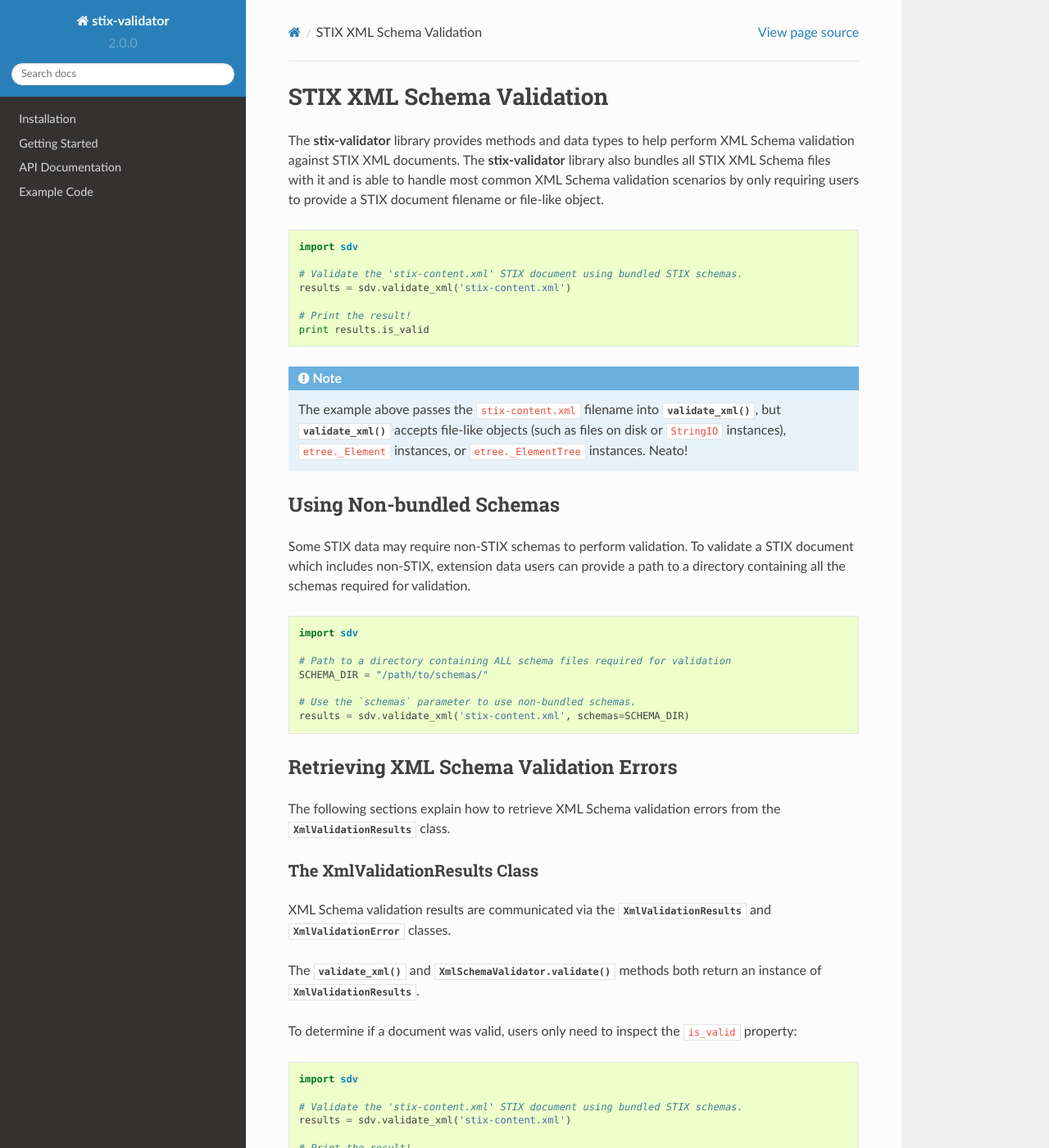
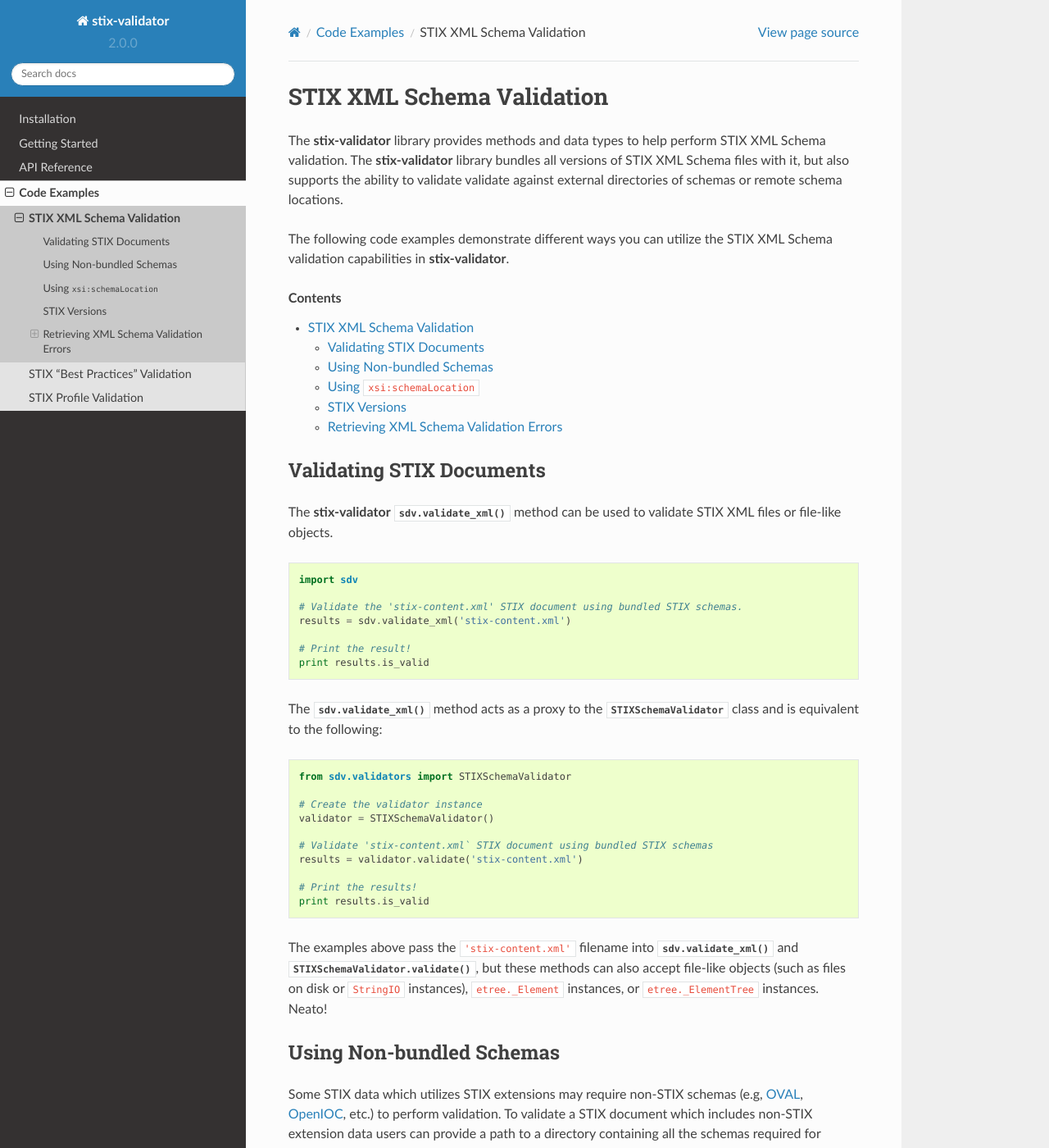
Before and after one commit to STIXProject/stix-validator, a Sphinx documentation site: the page built from docs/api/examples/schema.rst, in a window 1280 px wide and 1400 px high. Shown: the whole window at 82% size. Built offline with Sphinx 7.4.7 and the Read the Docs theme 2.0.0, drawn with Linux system fonts in a browser that asks for light colours; pages that are not in the unit, such as notebooks, are missing from menus; the version number is read from the project's files by our own code; some of the changed text lies outside the part shown.

Commit message:
Added more example documentation. Cleaned up docstrings in code.

```diff
--- a/docs/api/examples.rst
+++ /dev/null
@@ -1,95 +0,0 @@
-Example Code
-============
-
-The following sections demonstrate how to use the **stix-validator** library to
-update STIX content. For more details about the **stix-validator** API, see the
-:doc:`/api/index` page.
-
-Import stix-validator
----------------------
-
-To use **stix-validator** for validating STIX content, you must import the
-``sdv`` module There are lots of functions, classes, and submodules
-under ``sdv``, but the top-level module is all you need for most validation
-scenarios!
-
-.. code-block:: python
-
-    import sdv  # That's it!
-
-Validating STIX Content
------------------------
-
-Once you've taken care of the imports, you can call one of the validation
-methods provided by the **stix-validator** library.
-
-
-
-
-STIX Profile Validation
-~~~~~~~~~~~~~~~~~~~~~~~
-
-The **stix-validator** provides capabilities for validating STIX instance
-documents against `STIX Profiles`_.
-
-.. code-block:: python
-
-    import sdv
-
-    # Path to Excel STIX Profile document
-    STIX_PROFILE = "/path/to/stix/profile.xslx
-
-    # Validate the input document against the STIX Profile
-    results = sdv.validate_profile('stix-content.xml', STIX_PROFILE)
-
-
-.. note::
-
-    The :meth:`sdv.validate_profile` method **only** performs STIX Profile
-    validation and should be used together with :meth:`sdv.validate_xml` to
-    ensure conformance with both the STIX language and STIX Profile.
-
-Retrieving Profile Validation Errors
-^^^^^^^^^^^^^^^^^^^^^^^^^^^^^^^^^^^^
-
-The :meth:`sdv.validate_profile` method returns an instance of
-:class:`sdv.validators.STIXProfileValidationResults` which has a boolean
-``is_valid`` property and ``errors`` property containing a ``list`` of
-validation error strings.
-
-.. code-block:: python
-
-    import sdv
-
-    # Path to Excel STIX Profile document
-    STIX_PROFILE = "/path/to/stix/profile.xslx
-
-    # Validate the stix-content.xml document against
-    results = sdv.validate_profile('stix-content.xml')
-
-    # If 'stix-content.xml' is invalid, print each error
-    if not results.is_valid:
-        for error in results.errors:
-            print "Line Number:", error.line
-            print "Error Message:", error
-
-
-
-STIX Best Practice Validation
-~~~~~~~~~~~~~~~~~~~~~~~~~~~~~
-
-The **stix-validator** can perform validation of `STIX Suggested Practices`_
-and report warnings regarding violations:
-
-.. code-block:: python
-
-    import sdv
-
-    results = sdv.validate_best_practices('stix-content.xml')
-
-
-
-
-
-
-.. _STIX Profiles: http://stixproject.github.io/documentation/profiles/
--- /dev/null
+++ b/docs/api/examples/index.rst
@@ -0,0 +1,13 @@
+Code Examples
+=============
+
+The following sections provide examples of how to perform
+STIX XML Schema, Profile, and "Best Practices" validation with
+**stix-validator**.
+
+.. toctree::
+    :maxdepth: 2
+
+    schema
+    best_practices
+    profile
--- a/docs/api/examples/schema.rst
+++ b/docs/api/examples/schema.rst
@@ -2,10 +2,21 @@
 ==========================
 
 The **stix-validator** library provides methods and data types to help perform
-XML Schema validation against STIX XML documents. The **stix-validator** library
-also bundles all STIX XML Schema files with it and is able to handle most common
-XML Schema validation scenarios by only requiring users to provide a
-STIX document filename or file-like object.
+STIX XML Schema validation. The **stix-validator** library bundles all versions
+of STIX XML Schema files with it, but also supports the ability to validate
+validate against external directories of schemas or remote schema locations.
+
+The following code examples demonstrate different ways you can utilize the
+STIX XML Schema validation capabilities in **stix-validator**.
+
+.. contents::
+    :depth: 2
+
+Validating STIX Documents
+-------------------------
+
+The **stix-validator** :meth:`sdv.validate_xml` method can be used to validate
+STIX XML files or file-like objects.
 
 .. code-block:: python
 
@@ -17,20 +28,40 @@
     # Print the result!
     print results.is_valid
 
-.. note::
+The :meth:`sdv.validate_xml` method acts as a proxy to the
+:class:`.STIXSchemaValidator` class and is equivalent to the following:
 
-    The example above passes the ``stix-content.xml`` filename into
-    :meth:`.validate_xml`, but :meth:`.validate_xml` accepts file-like
-    objects (such as files on disk or ``StringIO`` instances),
-    ``etree._Element`` instances, or ``etree._ElementTree`` instances. Neato!
+.. code-block:: python
+
+    from sdv.validators import STIXSchemaValidator
+
+    # Create the validator instance
+    validator = STIXSchemaValidator()
+
+    # Validate 'stix-content.xml` STIX document using bundled STIX schemas
+    results = validator.validate('stix-content.xml')
+
+    # Print the results!
+    print results.is_valid
+
+
+The examples above pass the ``'stix-content.xml'`` filename into
+:meth:`sdv.validate_xml` and :meth:`.STIXSchemaValidator.validate`, but these
+methods can also accept file-like objects (such as files on disk or ``StringIO``
+instances), ``etree._Element`` instances, or ``etree._ElementTree``
+instances. Neato!
 
 
 Using Non-bundled Schemas
 -------------------------
 
-Some STIX data may require non-STIX schemas to perform validation. To validate a
-STIX document which includes non-STIX, extension data users can provide a path
-to a directory containing all the schemas required for validation.
+Some STIX data which utilizes STIX extensions may require non-STIX schemas
+(e.g, `OVAL`_, `OpenIOC`_, etc.) to perform validation. To validate a STIX
+document which includes non-STIX extension data users can provide a path to a
+directory containing all the schemas required for validation.
+
+.. _OVAL: http://oval.mitre.org
+.. _OpenIOC: http://openioc.org
 
 .. code-block:: python
 
@@ -42,20 +73,73 @@
     # Use the `schemas` parameter to use non-bundled schemas.
     results = sdv.validate_xml('stix-content.xml', schemas=SCHEMA_DIR)
 
+.. note::
+
+    Validating against external schema directories requires that **all** schemas
+    necessary for validation be found under the directory. This includes STIX
+    schemas.
+
+Using ``xsi:schemaLocation``
+----------------------------
+
+STIX content that contains an ``xsi:schemaLocation`` attribute referring to
+external schemas can be validated using the ``xsi:schemaLocation`` value
+by making use of the ``schemaloc`` parameter,
+
+.. code-block:: python
+
+    import sdv
+
+    # Use the xsi:schemaLocation attribute to resolve STIX schemas
+    results = sdv.validate_xml('stix-content.xml', schemaloc=True)
+
+    # Print the results!
+    print results.is_valid
+
+STIX Versions
+-------------
+
+By default, the **stix-validator** will attempt to determine the version of the
+input STIX document by inspecting the ``@version`` attribute on the top-level
+``STIX_Package`` element.
+
+If the ``@version`` attribute is not found on a document, users must declare
+a version for the STIX document via the ``version`` parameter:
+
+.. code-block:: python
+
+    import sdv
+
+    # Validate the 'stix-content.xml'.
+    # Declare that the STIX content is STIX v1.1.1
+    results = sdv.validate_xml('stix-content.xml', version='1.1.1')
+
+    # Print the result!
+    print results.is_valid
+
+If a version is not passed in or found on the document, an
+:class:`.UnknownSTIXVersionError` exception is raised. If an invalid version
+is found or declared for the STIX document, an :class:`.InvalidSTIXVersionError`
+exception is raised.
+
+.. note::
+
+    Both the ``version`` parameter and ``@version`` attribute are ignored if
+    users pass in ``schemaloc`` or ``schemas`` parameters.
+
 Retrieving XML Schema Validation Errors
 ---------------------------------------
 
 The following sections explain how to retrieve XML Schema validation errors
 from the :class:`.XmlValidationResults` class.
 
-
 The XmlValidationResults Class
-^^^^^^^^^^^^^^^^^^^^^^^^^^^^^^
+~~~~~~~~~~~~~~~~~~~~~~~~~~~~~~
 
 XML Schema validation results are communicated via the
-:class:`.XmlValidationResults` and :class:`.XmlValidationError` classes.
+:class:`.XmlValidationResults` and :class:`.XmlSchemaError` classes.
 
-The :meth:`.validate_xml` and :meth:`.XmlSchemaValidator.validate` methods both
+The :meth:`sdv.validate_xml` and :meth:`.STIXSchemaValidator.validate` methods both
 return an instance of :class:`.XmlValidationResults`.
 
 To determine if a document was valid, users only need to inspect the
@@ -72,7 +156,11 @@
     print results.is_valid
 
 If the ``is_valid`` property is ``False``, users can inspect the ``errors``
-property to retrieve specific validation errors:
+property to retrieve specific validation errors.
+
+The ``errors`` property on :class:`.XmlValidationResults` contains a list of
+:class:`.XmlSchemaError` instances, which hold details about the validation
+errors and methods for accessing those details.
 
 .. code-block:: python
 
@@ -80,11 +168,29 @@
 
     results = sdv.validate_xml('stix-content.xml')
 
-    # Read the validation result
-    is_valid = results.is_valid
-
     # If 'stix-content.xml' is invalid, print each error
-    if not is_valid:
+    if not results.is_valid:
         for error in results.errors:
             print "Line Number:", error.line
             print "Error Message:", error
+
+
+Dictionaries and JSON
+~~~~~~~~~~~~~~~~~~~~~
+
+Users wanting to work with dictionaries or pass around JSON blobs can make
+use of the :meth:`.XmlValidationResults.as_dict()` and
+:meth:`.XmlValidationResults.as_json()` methods.
+
+.. code-block:: python
+
+    import sdv
+
+    # Validate 'stix-content.xml'
+    results = sdv.validate_xml('stix-content.xml')
+
+    # Retrieve results as dictionary
+    result_dictionary = results.as_dict()  # returns {'result': True} if valid
+
+    # Retrieve results as JSON
+    result_json = results.as_json() # returns '{"result": true}' JSON if valid
--- a/docs/api/index.rst
+++ b/docs/api/index.rst
@@ -1,11 +1,11 @@
-API Documentation
-=================
+API Reference
+=============
 
 The **stix-validator** APIs provide methods for validating STIX content. Listed
 below are the modules and packages provided by the
 **stix-validator** library.
 
-For examples of how make use of all of this, check out the :doc:`examples`
+For examples of how make use of all of this, check out the :doc:`examples/index`
 page.
 
 .. note::
--- a/docs/api/validators/stix_best_practices.rst
+++ b/docs/api/validators/stix_best_practices.rst
@@ -9,7 +9,7 @@
     :show-inheritance:
 
 .. autoclass:: BestPracticeWarning
-    :members: line, as_dict, as_json
+    :members: line, as_dict, as_json, core_keys, other_keys
 
 .. autoclass:: BestPracticeWarningCollection
     :members:
--- a/docs/getting_started.rst
+++ b/docs/getting_started.rst
@@ -13,8 +13,8 @@
 Installation
 ------------
 
-To install **stix-validator** just run :code:`pip install stix-validator`. If you have
-any issues, please refer to the instructions found on the
+To install **stix-validator** just run :code:`pip install stix-validator`. If
+you have any issues, please refer to the instructions found on the
 :doc:`/installation` page.
 
 Scripts
--- a/sdv/__init__.py
+++ b/sdv/__init__.py
@@ -32,7 +32,7 @@
         IOError: If `doc` is not a valid XML document or there is an issue
             processing `schemas`.
         .UnknownSTIXVersionError: If `version` is ``None`` and
-            `doc` does not contain versin information.
+            `doc` does not contain a ``@version`` attribute value.
         .InvalidSTIXVersionError: If `version` or the ``version``
             attribute in `doc` contains an invalid STIX version number.
         .ValidationError: If the class was not initialized with a schema
@@ -74,7 +74,7 @@
         IOError: If `doc` is not a valid XML document.
         .UnknownSTIXVersionError: If `version` is ``None`` and
             `doc` does not contain version information.
-        .InvalidSTIXVersionError: If `version` or the ``version`` attribute
+        .InvalidSTIXVersionError: If `version` or the ``@version`` attribute
             in `doc` contains an invalid STIX version number.
 
     """
```
Also changed, not shown: docs/api/examples/best_practices.rst (added, +156 -0 lines), docs/api/examples/profile.rst (added, +147 -0 lines), docs/index.rst (+3 -4 lines), docs/installation.rst (+14 -12 lines), 1 other file.
